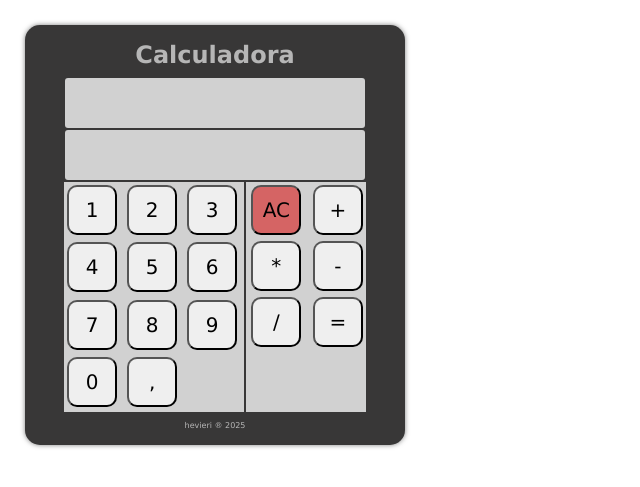
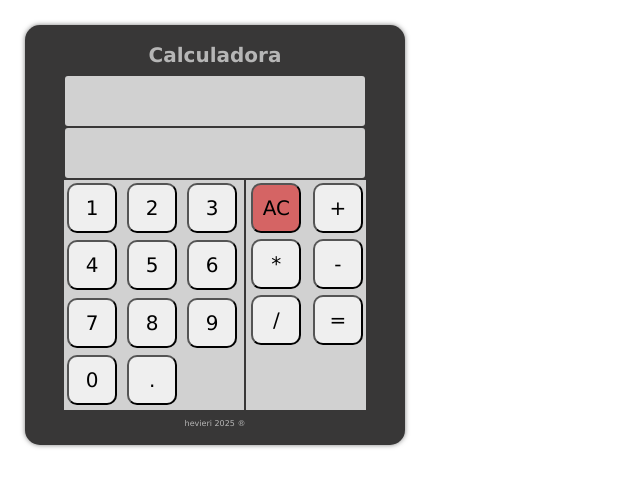
Before and after one commit to hevieri/practicas, a PHP site: page / in a window 1280 px wide. Shown: the top 487 px of the page, without its empty margins (0-640 px from the left). Run offline with PHP 8.4, Linux system fonts and the light colour scheme.

Commit message:
boton punto

```diff
--- a/proyectos/calculadora/index.html
+++ b/proyectos/calculadora/index.html
@@ -26,7 +26,7 @@
         <button>8</button>
         <button>9</button>
         <button>0</button>
-        <button>,</button>
+        <button>.</button>
     </div>
     <div class="operadores">
         <button id="borrar">AC</button>
@@ -38,7 +38,7 @@
     </div>
 
     </div>
-    <p>hevieri ® 2025</p>
+    <p id="registrada">hevieri 2025 &reg;</p>
 </div>
     <script src="script.js"></script>
 </body>
--- a/proyectos/calculadora/style.css
+++ b/proyectos/calculadora/style.css
@@ -49,6 +49,8 @@
     justify-content: center;
     align-items: center;
     flex-direction: column; /* 👈 Esto organiza las cajas en vertical */
+    font-size: 20px;
+    text-align: center;
 
 }
 #mostrarPantalla{
@@ -57,7 +59,6 @@
     background-color: #ffffffc4;
     border-radius: 3px;
     margin: 1px;
-
 
 
 }
@@ -88,12 +89,16 @@
 p{
     color: rgba(255, 255, 255, 0.634);
     margin: 8px;
-    font-size: 8px;
 }
 h1{
     color: rgba(255, 255, 255, 0.634);
     margin: 8px;
-    font-size: 24px;
+    font-size: 20px;
+}
+#registrada{
+    color: rgba(255, 255, 255, 0.634);
+    margin: 8px;
+    font-size: 8px;
 }
 button#borrar{
     background-color: #d9070788;
```
